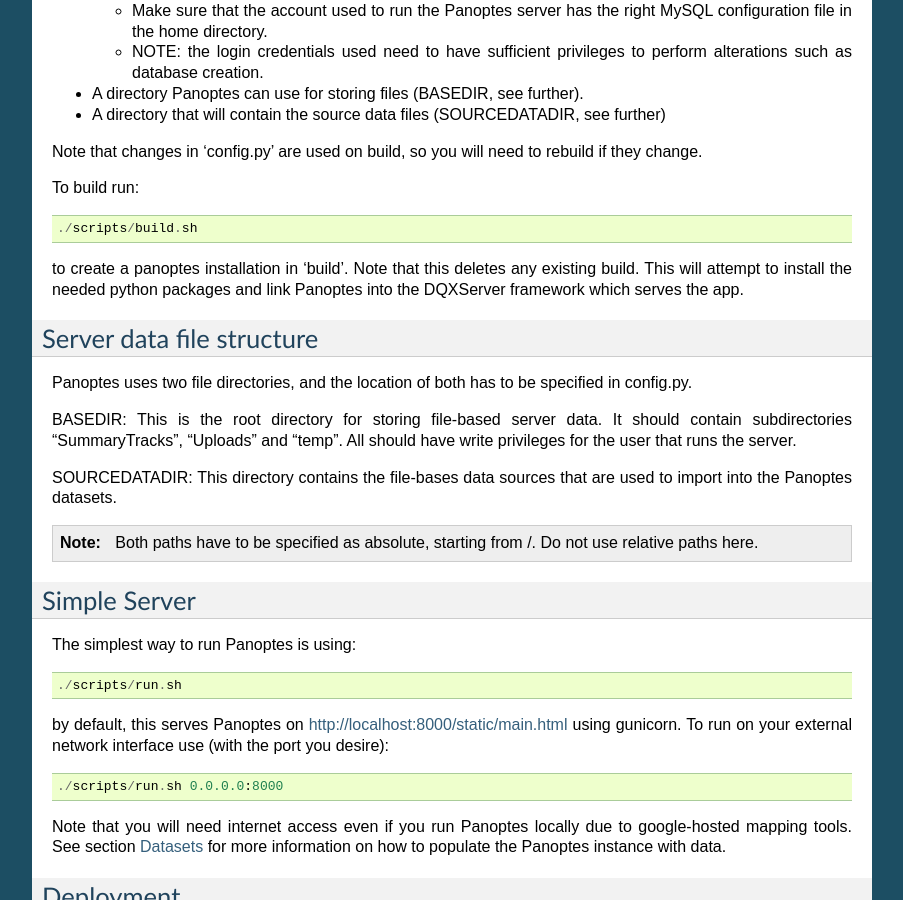
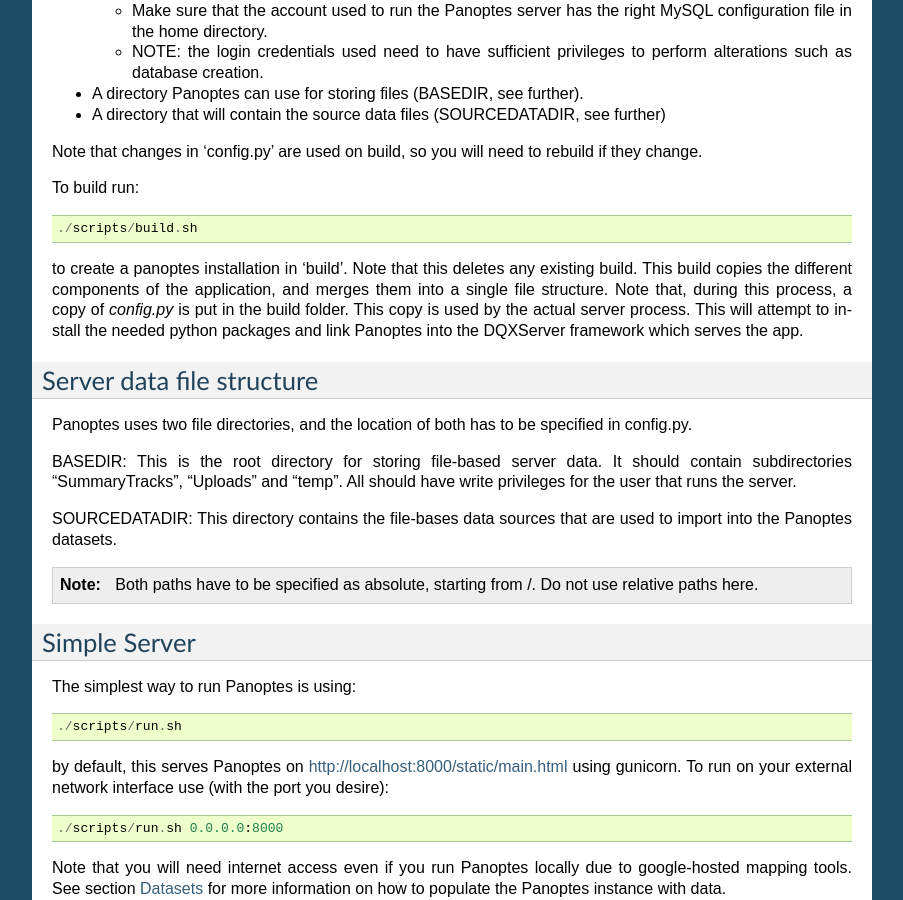
Before and after one commit to cggh/panoptes, a Sphinx documentation site: the page built from documentation/deployment.rst, in a window 1280 px wide and 900 px high, scrolled down 800 px. Shown: the whole window, without its empty margins (198-1101 px from the left). Built offline with Sphinx 7.4.7, drawn with Linux system fonts in a browser that asks for light colours.

Commit message:
Update deployment.rst

```diff
--- a/documentation/deployment.rst
+++ b/documentation/deployment.rst
@@ -52,6 +52,8 @@ To build run::
 	./scripts/build.sh
 
 to create a panoptes installation in 'build'. Note that this deletes any existing build.
+This build copies the different components of the application, and merges them into a single file structure.
+Note that, during this process, a copy of `config.py` is put in the build folder. This copy is used by the actual server process.
 This will attempt to install the needed python packages and link Panoptes into the DQXServer framework which serves the app.
 
 Server data file structure
```
